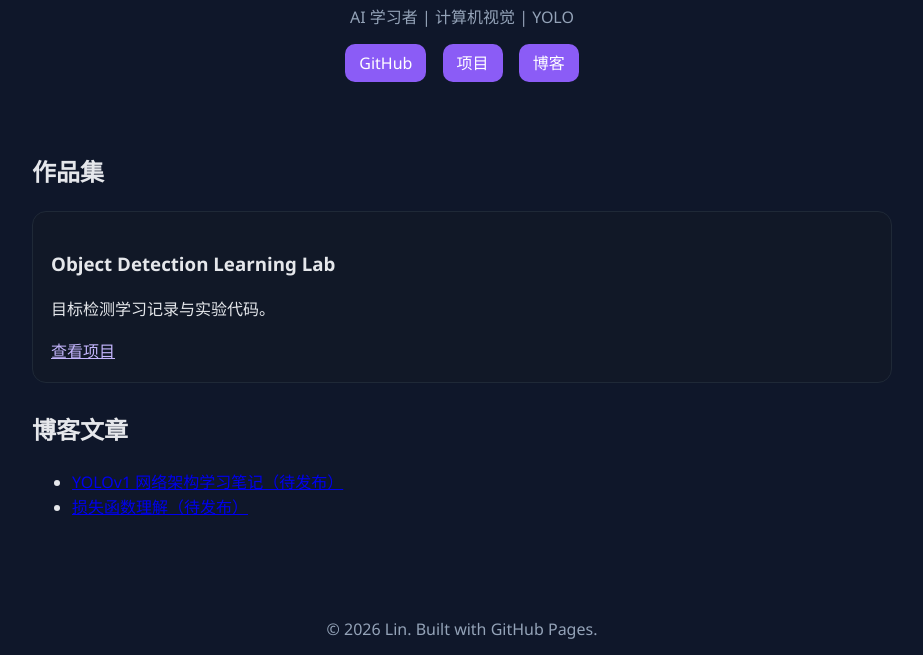
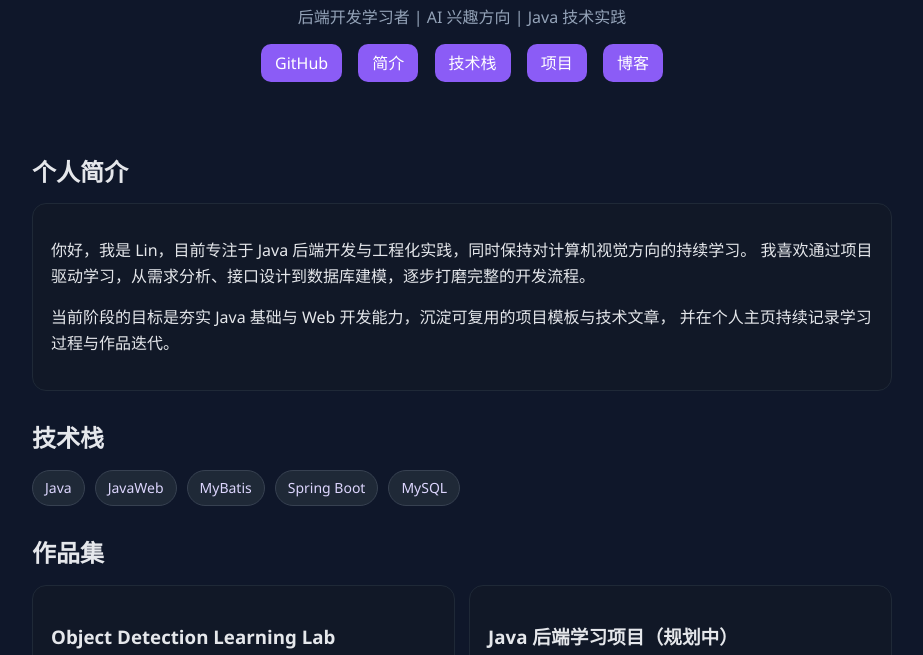
Before and after one commit to jsjensi/jsjensi.github.io, a website: page index.html in a window 1280 px wide. Shown: the part 145-800 px from the top of the page, without its empty margins (178-1101 px from the left). Drawn offline with Linux system fonts and the light colour scheme.

Commit message:
Merge branch 'main' of https://github.com/jsjensi/jsjensi.github.io

```diff
--- a/index.html
+++ b/index.html
@@ -9,29 +9,64 @@
 <body>
 <header class="hero">
   <h1>Lin</h1>
-  <p>AI 学习者 | 计算机视觉 | YOLO</p>
+  <p>后端开发学习者 | AI 兴趣方向 | Java 技术实践</p>
   <div class="links">
     <a href="https://github.com/jsjensi" target="_blank">GitHub</a>
+    <a href="#about">简介</a>
+    <a href="#stack">技术栈</a>
     <a href="#projects">项目</a>
     <a href="#blog">博客</a>
   </div>
 </header>
 
 <main class="container">
+  <section id="about">
+    <h2>个人简介</h2>
+    <div class="card">
+      <p>
+        你好，我是 Lin，目前专注于 Java 后端开发与工程化实践，同时保持对计算机视觉方向的持续学习。
+        我喜欢通过项目驱动学习，从需求分析、接口设计到数据库建模，逐步打磨完整的开发流程。
+      </p>
+      <p>
+        当前阶段的目标是夯实 Java 基础与 Web 开发能力，沉淀可复用的项目模板与技术文章，
+        并在个人主页持续记录学习过程与作品迭代。
+      </p>
+    </div>
+  </section>
+
+  <section id="stack">
+    <h2>技术栈</h2>
+    <div class="stack-list">
+      <span class="chip">Java</span>
+      <span class="chip">JavaWeb</span>
+      <span class="chip">MyBatis</span>
+      <span class="chip">Spring Boot</span>
+      <span class="chip">MySQL</span>
+    </div>
+  </section>
+
   <section id="projects">
     <h2>作品集</h2>
-    <div class="card">
-      <h3>Object Detection Learning Lab</h3>
-      <p>目标检测学习记录与实验代码。</p>
-      <a href="https://github.com/jsjensi/object-detection-learning-lab" target="_blank">查看项目</a>
+    <div class="grid">
+      <div class="card">
+        <h3>Object Detection Learning Lab</h3>
+        <p>目标检测学习记录与实验代码，包含 YOLO 相关笔记与实践。</p>
+        <a href="https://github.com/jsjensi/object-detection-learning-lab" target="_blank">查看项目</a>
+      </div>
+      <div class="card">
+        <h3>Java 后端学习项目（规划中）</h3>
+        <p>基于 Spring Boot + MyBatis + MySQL 的业务系统练习项目。</p>
+        <a href="https://github.com/jsjensi" target="_blank">查看仓库</a>
+      </div>
     </div>
   </section>
 
   <section id="blog">
     <h2>博客文章</h2>
-    <ul>
+    <ul class="post-list">
       <li><a href="#">YOLOv1 网络架构学习笔记（待发布）</a></li>
       <li><a href="#">损失函数理解（待发布）</a></li>
+      <li><a href="#">Spring Boot + MyBatis 项目搭建记录（待发布）</a></li>
     </ul>
   </section>
 </main>
--- a/style.css
+++ b/style.css
@@ -35,7 +35,10 @@ body{
     margin:0 auto;
     padding:0 20px 40px;
 }
-h2{margin-top:28px}
+h2{
+    margin-top:28px;
+    margin-bottom:12px;
+}
 .card{
     background:var(--card);
     border:1px solid #1f2937;
@@ -43,6 +46,55 @@ h2{margin-top:28px}
     padding:18px;
 }
 .card a{color:#c4b5fd}
+
+.grid{
+    display:grid;
+    grid-template-columns:repeat(auto-fit,minmax(250px,1fr));
+    gap:14px;
+}
+
+.stack-list{
+    display:flex;
+    flex-wrap:wrap;
+    gap:10px;
+}
+
+.chip{
+    display:inline-block;
+    padding:6px 12px;
+    border-radius:999px;
+    background:#1f2937;
+    border:1px solid #374151;
+    color:#ddd6fe;
+    font-size:14px;
+}
+
+.post-list{
+    margin:0;
+    padding-left:18px;
+}
+
+.post-list li{
+    margin:8px 0;
+}
+
+.post-list a{
+    color:#d1d5db;
+}
+
+.post-list a:hover,
+.card a:hover{
+    color:#c4b5fd;
+}
+
+@media (max-width:600px){
+    .hero h1{font-size:34px;}
+    .links a{
+        display:inline-block;
+        margin:6px 4px;
+    }
+}
+
 footer{
     text-align:center;
     color:var(--muted);
```
